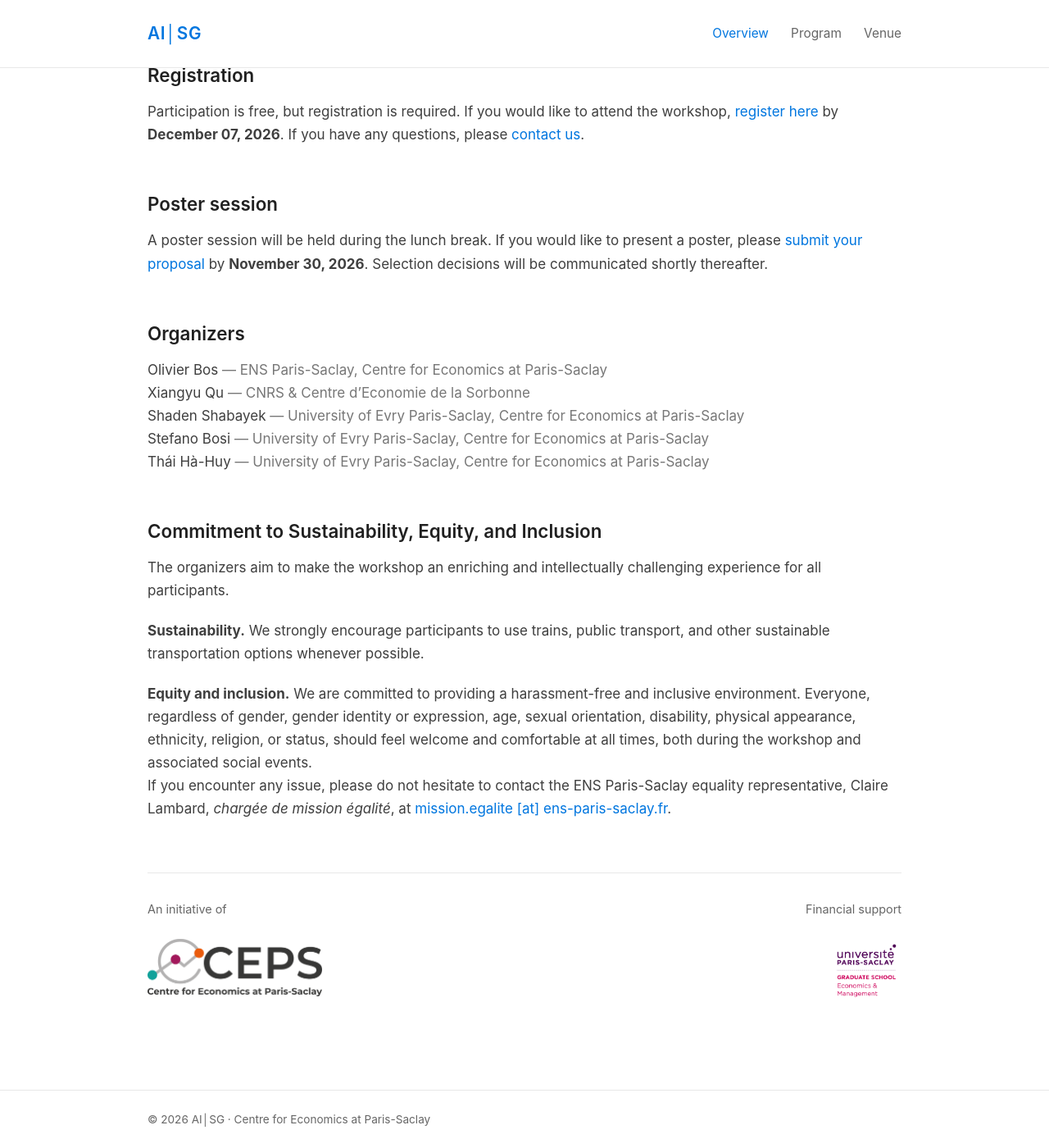
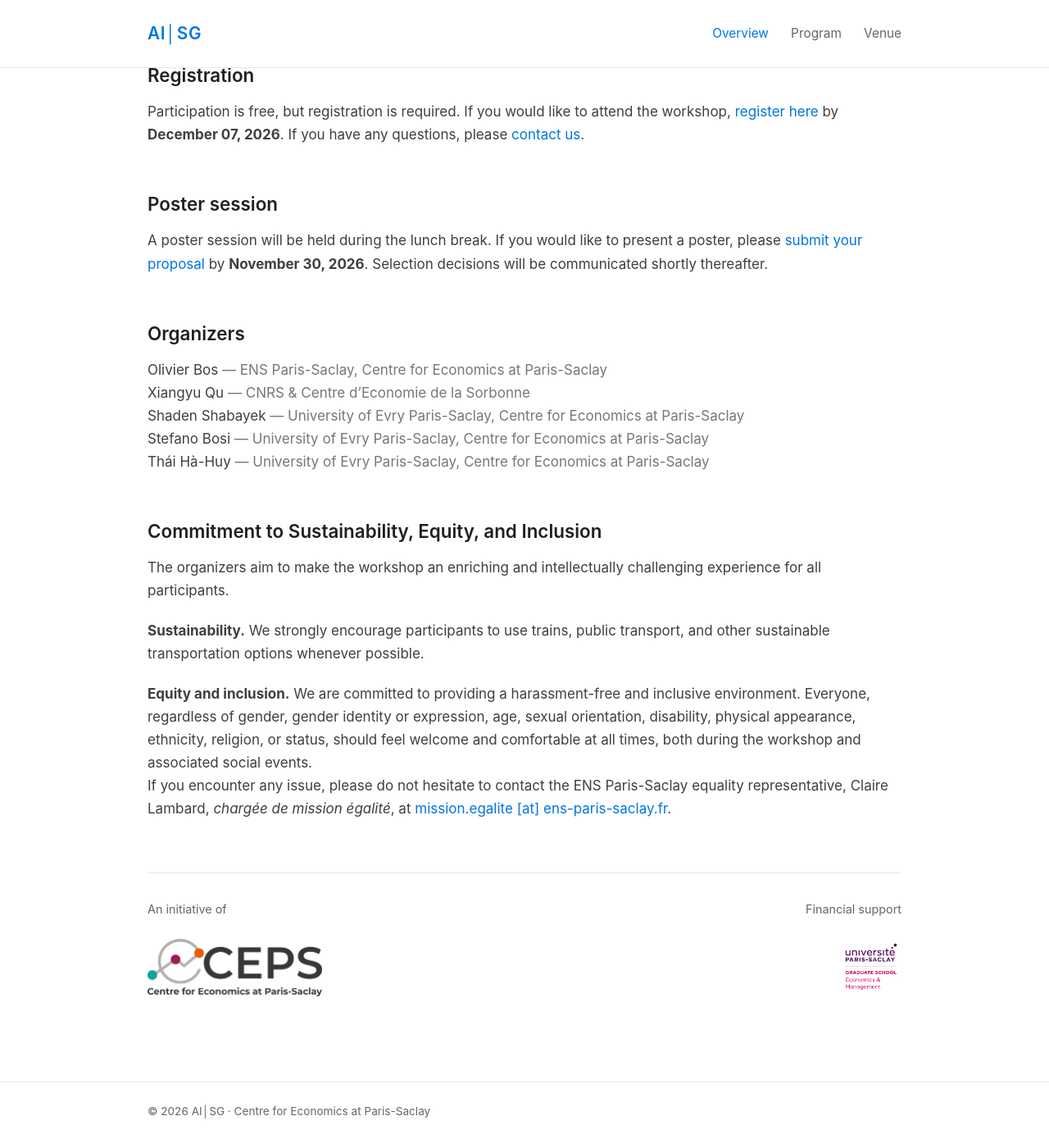
Before and after one commit to ai-society-governance/ai-society-governance.github.io, a Jekyll site: the page built from index.md, in a window 1280 px wide and 1400 px high, scrolled down 657 px. Shown: the whole window at 82% size. Built offline with Jekyll 4.4.1, drawn with Linux system fonts in a browser that asks for light colours; our own code applies the rules of GitHub Pages for plain Markdown files.

Commit message:
Update style.css

```diff
--- a/assets/css/style.css
+++ b/assets/css/style.css
@@ -72,7 +72,9 @@ h3 {
 
 .financial-logos img {
   width: auto;
-  height: 80px;
+  height: 70px;
+  max-width: 100%;
+  /* height: 80px;*/
   object-fit: contain;
 }
 
```
